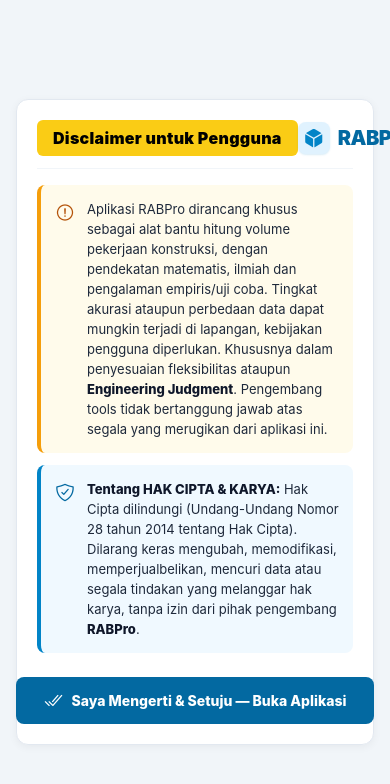
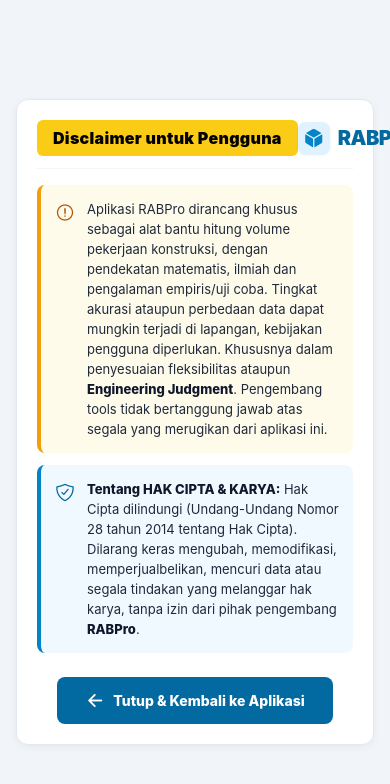
Before and after one commit to axelsavero/PlambingEstimatorApp, a React Native app: screen /DisclaimerScreen in a window 390 px wide. Shown: the top 784 px of the page. Built offline with nearby package versions, Linux system fonts and the light colour scheme.

Commit message:
fix: resolve DisclaimerScreen navigation action to nested MainTabs and support modal dismissal

```diff
--- a/src/screens/DisclaimerScreen.js
+++ b/src/screens/DisclaimerScreen.js
@@ -5,7 +5,6 @@
   StyleSheet,
   ScrollView,
   TouchableOpacity,
-  Image,
 } from 'react-native';
 import { Ionicons } from '@expo/vector-icons';
 import { colors } from '../constants/colors';
@@ -13,12 +12,17 @@
 import RABProLogo from '../components/RABProLogo';
 
 export default function DisclaimerScreen({ navigation, onContinue }) {
+  const isFromModal = navigation?.canGoBack && navigation.canGoBack();
+
   const handleProceed = async () => {
     await setDisclaimerAccepted();
     if (onContinue) {
       onContinue();
+    } else if (isFromModal) {
+      navigation.goBack();
     } else if (navigation) {
-      navigation.navigate('HomeTab');
+      // Navigasi aman ke tab Home di dalam MainTabs navigator
+      navigation.navigate('MainTabs', { screen: 'HomeTab' });
     }
   };
 
@@ -37,6 +41,14 @@
             </View>
             <View style={styles.appBrandRow}>
               <RABProLogo size={32} textSize={20} textColor={colors.primaryDark} />
+              {isFromModal ? (
+                <TouchableOpacity
+                  style={styles.btnClose}
+                  onPress={() => navigation.goBack()}
+                >
+                  <Ionicons name="close" size={20} color="#64748b" />
+                </TouchableOpacity>
+              ) : null}
             </View>
           </View>
 
@@ -79,9 +91,15 @@
               activeOpacity={0.85}
               onPress={handleProceed}
             >
-              <Ionicons name="checkmark-done" size={20} color="#ffffff" />
+              <Ionicons
+                name={isFromModal ? 'arrow-back' : 'checkmark-done'}
+                size={20}
+                color="#ffffff"
+              />
               <Text style={styles.btnProceedText}>
-                Saya Mengerti & Setuju — Buka Aplikasi
+                {isFromModal
+                  ? 'Tutup & Kembali ke Aplikasi'
+                  : 'Saya Mengerti & Setuju — Buka Aplikasi'}
               </Text>
             </TouchableOpacity>
           </View>
@@ -146,14 +164,14 @@
     alignItems: 'center',
     gap: 8,
   },
-  logoIcon: {
+  btnClose: {
     width: 32,
     height: 32,
-  },
-  brandTitle: {
-    fontSize: 20,
-    fontWeight: '900',
-    color: colors.primaryDark,
+    borderRadius: 16,
+    backgroundColor: '#f1f5f9',
+    alignItems: 'center',
+    justifyContent: 'center',
+    marginLeft: 6,
   },
   paragraphBox: {
     flexDirection: 'row',
```
